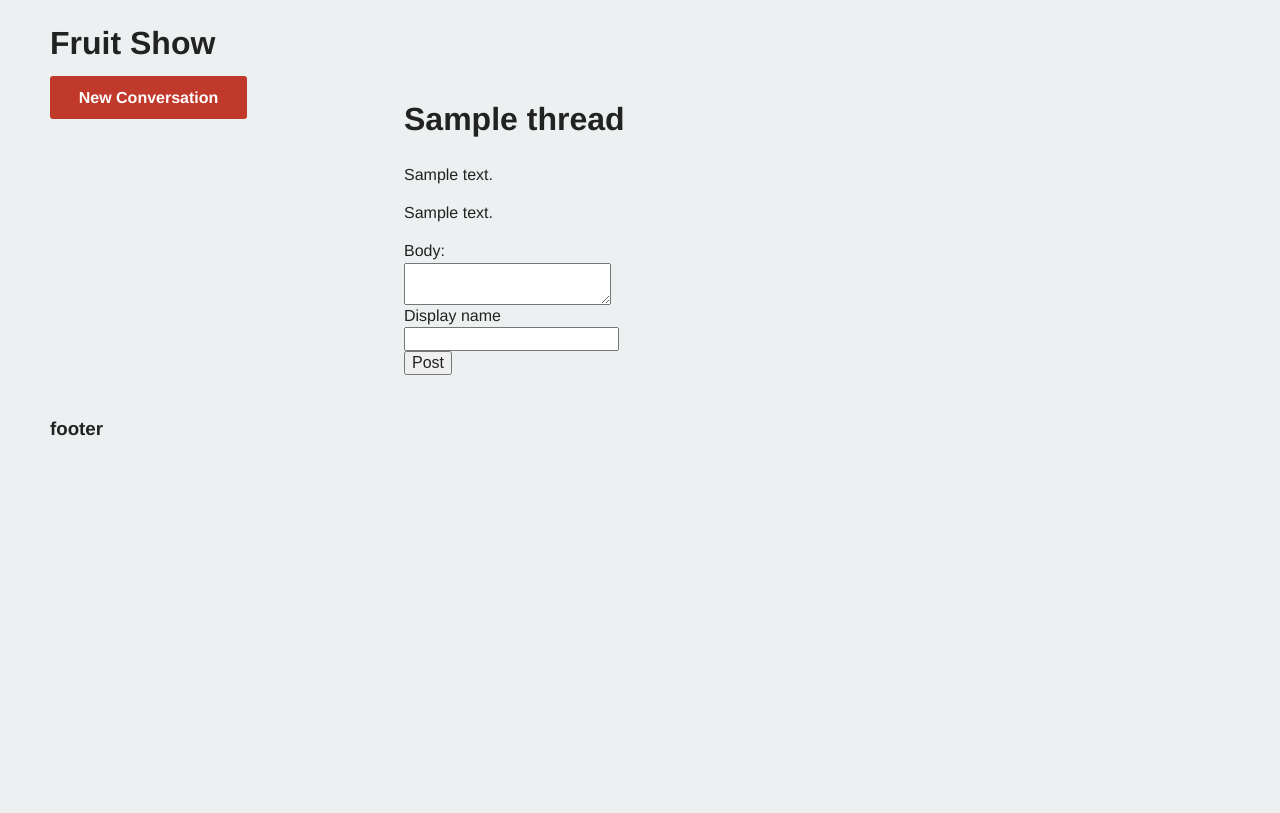
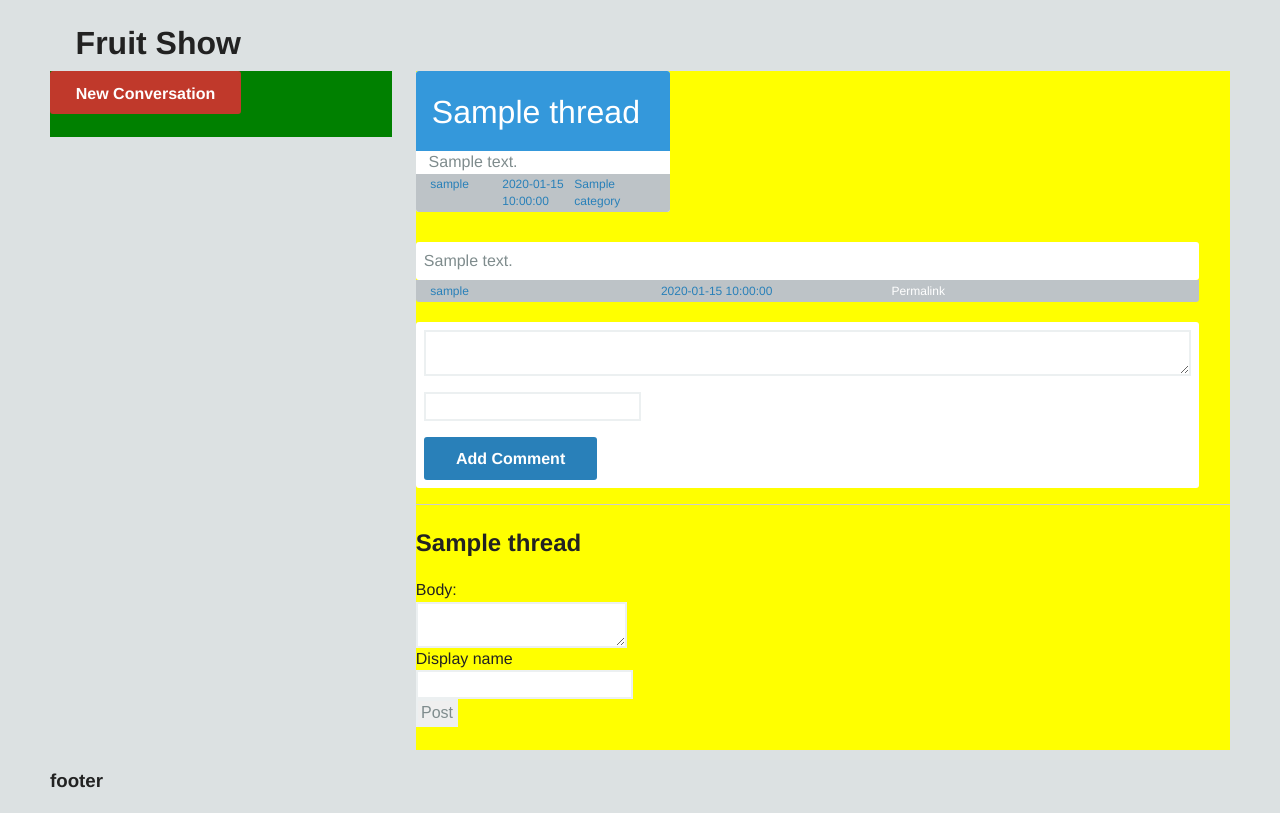
Before and after one commit to ruipacheco/fruitshow2, a Python web app: template app/templates/thread.html in a window 1280 px wide. Before the commit the page ends 436 px from the top, so only its background shows below. Run offline with Jinja, Linux system fonts and the light colour scheme; the template is opened without the code that fills it: most values are stand-ins (such as "Sample title", 1, 10 or a date in 2020); form fields are guessed from the names that the template uses; some libraries are stand-ins or nearby versions.

Commit message:
A UI. Sort of.

```diff
--- a/app/static/css/main.css
+++ b/app/static/css/main.css
@@ -97,8 +97,11 @@ textarea {
    Author's custom styles
    ========================================================================== */
 
+/* Skeleton */
+
 html {
-	background-color:#ECF0F1;
+	/*background-color:#ECF0F1;*/
+	background-color:rgb(220, 225, 226);
 	font-family:Helvetica;
 }
 
@@ -125,8 +128,13 @@ body {
 	text-align:center;
 }
 
-.conversation {
+.highlighted {
 	background-color:#C0392B;
+}
+
+.save {
+	background-color:#2980B9;
+	width:20%;
 }
 
 a {
@@ -135,21 +143,33 @@ a {
 
 .content {
 	float:right;
-	width:70%;
+	width:69%;
 	padding:0;
 	margin:0;
+	background-color:yellow;
 }
 
 .sidebar {
 	float:left;
-	width:30%;
+	width:29%;
+	background-color:green;
 }
+
+input, textarea {
+	border:2px solid rgb(236, 240, 241);
+	/*padding: 5px 5px 5px;*/
+	padding:0.2em 0.2em 0.2em;
+	color:#7F8C8D;
+}
+
+/* /Skeleton */
+
+/* Thread list */
 
 .thread {
 	border: 0px none;
 	border-radius: 3px 3px 3px 3px;
 	padding-top:0.5em;
-	padding-left:0.8em;
 	padding-bottom:0.3em;
 	box-shadow: none;
 	float:left;
@@ -158,7 +178,7 @@ a {
 	line-height:1;
 	font-weight:bold;
 	text-shadow:none;
-	width:75%;
+	width:100%;
 	margin-bottom:10px;
 }
 
@@ -167,17 +187,77 @@ a {
 }
 
 .title {
-	margin-bottom:0.3em;
+	margin-bottom:5px;
+	padding-left:0.8em;
 }
 
 .details {
-	font-size:10px;
-	width:75%;
+	background-color:#BDC3C7;
+	padding-left:1.2em;
+	font-size:12px;
+	font-weight:normal;
+	color:#2980B9;
+	border-radius: 0 0 3px 3px;
+}
+
+.detail {
+	padding-top:0.2em;
+	padding-bottom:0.2em;
+	width:20%;
 	float:left;
-	font-weight:normal;
+}
+
+.large {
+	width:30%;
+}
+
+.medium {
+	width:20%;
+	background-color:yellow;
+}
+
+.small {
+	width:15%;
+}
+
+/* /Thread list */
+
+/* Thread page */
+
+.conversation {
+	float:left;
+}
+
+.topic {
+	float:left;
+	border-radius:3px 3px 3px 3px;
+	background-color:white;
+	margin-bottom:10px;
+}
+
+.topic_title {
+	border-radius:3px 3px 0 0;
+	background-color:#3498DB;
+	color:white;
+	font-size:2em;
+	padding:0.2em 10px 0.8em;
+	padding: 0.6em 0.5em 0.5em;
+}
+
+.topic_body {
+	padding-left:0.8em;
 	color:#7F8C8D;
 }
 
+.comment {
+	border-radius: 3px 3px 3px 3px;
+	margin-top:20px;
+	background-color:white;
+	padding:0.5em;
+	color:#7F8C8D;
+}
+
+/* /Thread & Post page */
 
 /* ==========================================================================
    Helper classes
--- a/app/templates/base.html
+++ b/app/templates/base.html
@@ -31,7 +31,7 @@
         <div class="main-container">
             <div class="main wrapper clearfix">
 				<div class="sidebar">
-					<div class="btn conversation">
+					<div class="btn highlighted">
 						<a href="{{ url_for('new_thread') }}">New Conversation</a>
 					</div>
 					{% block sidebar %}
--- a/app/templates/index.html
+++ b/app/templates/index.html
@@ -17,6 +17,7 @@
 		</div>
 		<div class="clearfix"></div>
 	</div>
+	<div class="clearfix"></div>
 {% endfor %}
 
 {% endblock %}
--- a/app/templates/thread.html
+++ b/app/templates/thread.html
@@ -2,14 +2,77 @@
 
 {% block content %}
 
-<h1>{{ thread.title }}</h1>
-{{ thread.body }}
+<div class="conversation">
+	<div class="topic">
+		<div class="topic_title">{{ thread.title|safe }}</div>
+		<div class="clearfix"></div>
+		<div class="topic_body">
+			{{ thread.body|safe }}
+		</div>
+		<div class="clearfix"></div>
 
-{% for post in thread.posts %}
-	{% if not post.spam %}
-		<p>{{ post.body }}</p>
-	{% endif %}
-{% endfor %}
+		<div class="details">
+			<div class="detail large">
+				{% if thread.created_by %}
+					{{ thread.user.username|safe }}
+				{% else %}
+					{{ thread.display_name|safe }}
+				{% endif %}
+			</div>
+			<div class="detail large">
+				{{ thread.date_created|safe }}
+			</div>
+			<div class="detail">
+				{{ thread.category.title|safe }}
+			</div>
+			<div class="clearfix"></div>
+		</div>
+		<div class="clearfix"></div>
+	</div>
+	<div class="clearfix"></div>
+	{% for post in thread.posts %}
+		{% if not post.spam %}
+			<div class="comment" id="p{{ post.post_id }}">
+				{{ post.body|safe }}
+				<div class="clearfix"></div>
+			</div>
+			<div class="details">
+				<div class="detail large">
+					{% if post.created_by %}
+						{{ post.user.username|safe }}
+					{% else %}
+						{{ post.display_name|safe }}
+					{% endif %}
+				</div>
+				<div class="detail large">
+					{{ post.date_created|safe }}
+				</div>
+				<div class="detail">
+					<a href="{{ url_for('new_thread') }}/{{ thread.display_hash|safe }}/{{ thread.url_title()|safe }}#p{{ post.post_id|safe }}">Permalink</a>
+				</div>
+				<div class="clearfix"></div>
+			</div>
+			<div class="clearfix"></div>
+		{% endif %}
+	{% endfor %}
+	<div class="clearfix"></div>
+	<div class="comment">
+		<form method="POST" action="{{ url_for('new_thread') }}/{{ thread.display_hash|safe }}/{{ thread.url_title()|safe }}">
+			<textarea cols="80">
+				{{ form.body.data|safe }}
+			</textarea>
+			<p>{{ form.display_name|safe }}</p>
+			<div class="clearfix"></div>
+			<div class="btn save">
+				<a href="{{ url_for('new_thread') }}">Add Comment</a>
+			</div>
+		</form>
+	</div>
+</div>
+
+<div class="clearfix"></div>
+<hr />
+<h2>{{ thread.title }}</h2>
 
 {% if form.errors %}
     <ul class="errors">
--- a/app/views.py
+++ b/app/views.py
@@ -66,10 +66,10 @@ def thread(display_hash=None, title=None):
             abort(404)
 
         form = PostForm()
-
     thread = get_thread_by_hash(display_hash=display_hash)
     if not thread:
         abort(404)
+
     return render_template('thread.html', thread=thread, form=form)
 
 
```
